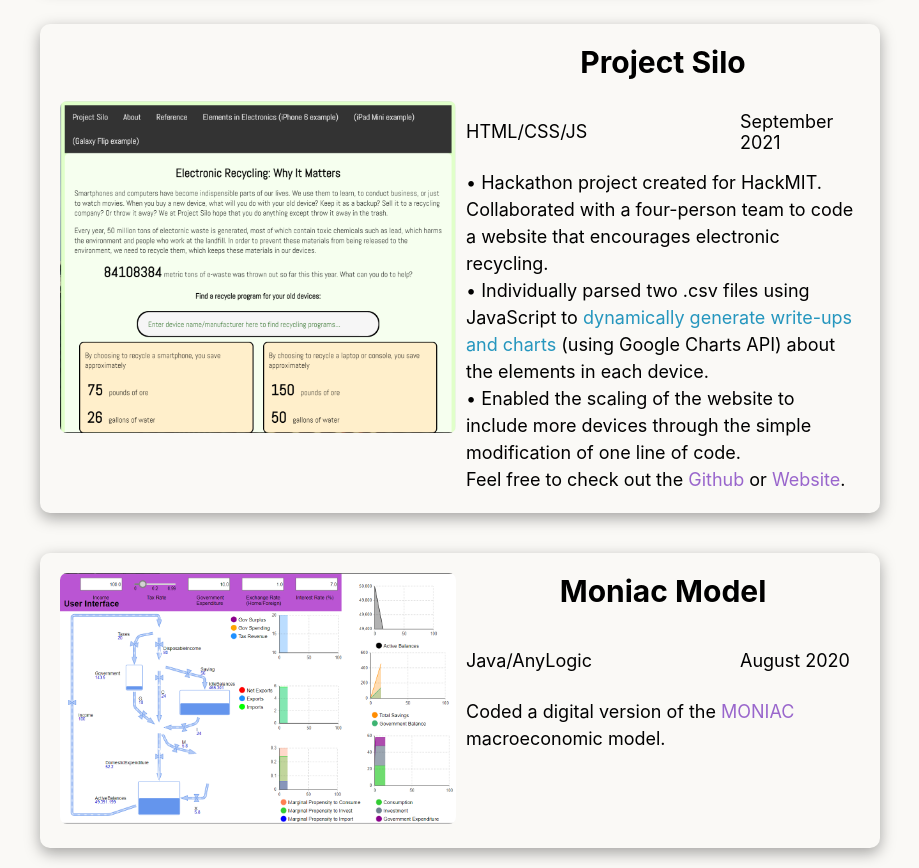
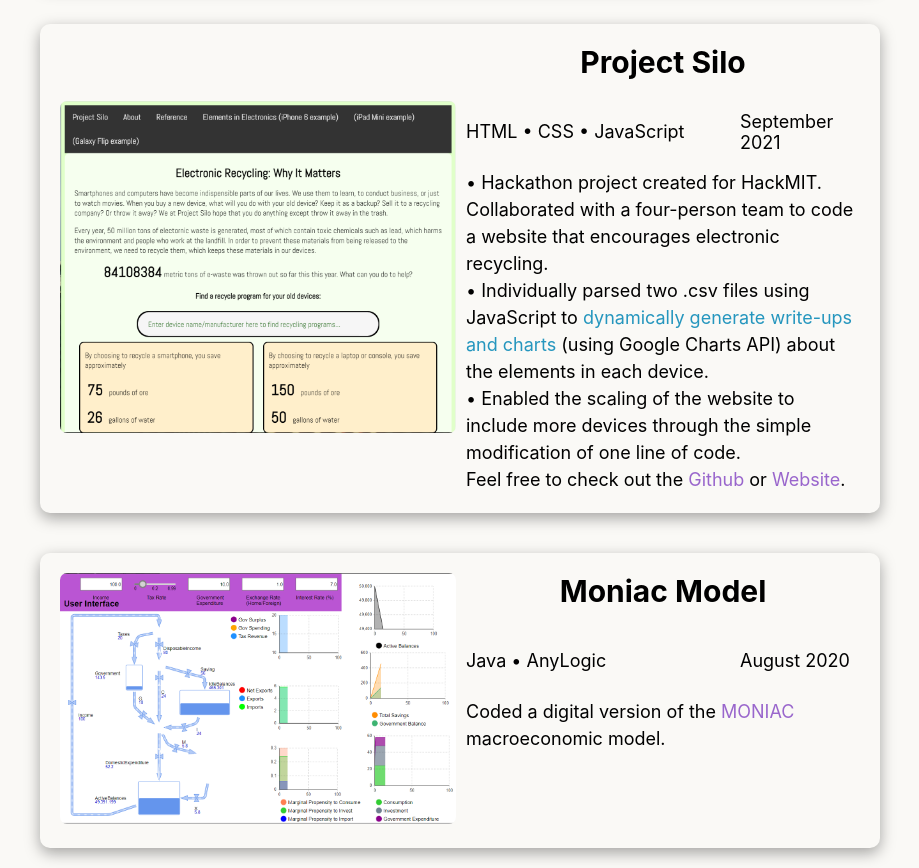
Before and after one commit to KareemDaCosta/kareem-dacosta-personal-website, a React (Create React App) app: page /projects in a window 1280 px wide. Shown: the part 2700-3568 px from the top of the page, without its empty margins (180-1099 px from the left). Built offline with nearby package versions, Linux system fonts and the light colour scheme.

Commit message:
Update projects.js

```diff
--- a/src/data/projects.js
+++ b/src/data/projects.js
@@ -176,7 +176,7 @@ const projects = [
         mediaType: "image",
         name: "Flixster",
         date: "May 2022",
-        specs: ["HTML/CSS/JS"],
+        specs: ["HTML", "CSS", "JavaScript"],
         description: (
             <>
                 <div>
@@ -207,7 +207,7 @@ const projects = [
         mediaType: "image",
         name: "Project Silo",
         date: "September 2021",
-        specs: ["HTML/CSS/JS"],
+        specs: ["HTML", "CSS", "JavaScript"],
         description: (
             <>
                 <div>
@@ -246,7 +246,7 @@ const projects = [
         mediaType: "image",
         name: "Moniac Model",
         date: "August 2020",
-        specs: ["Java/AnyLogic"],
+        specs: ["Java", "AnyLogic"],
         description: (
             <>
                 <div>
```
